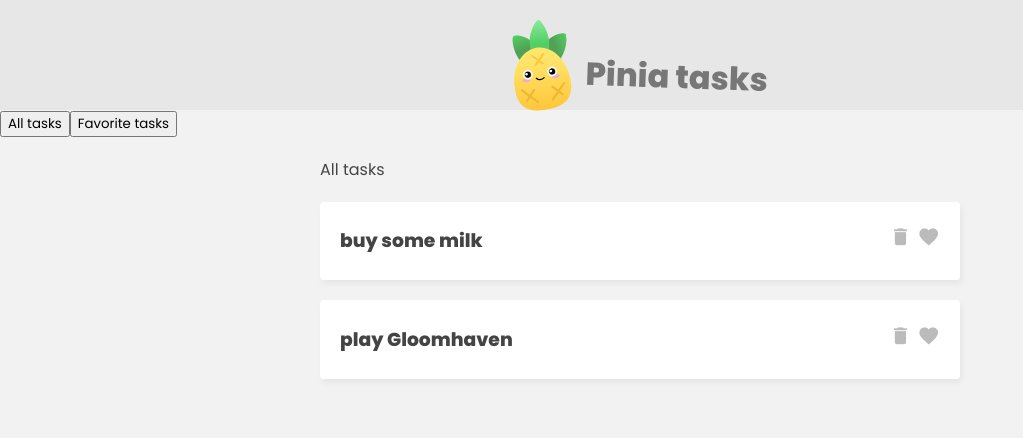
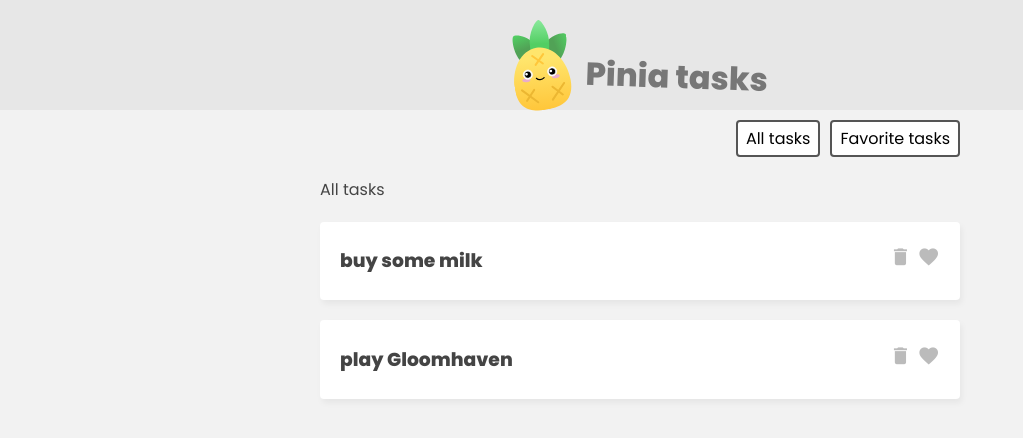
Before and after one commit to mehrnaz98/pinia-tasks, a Vue app: page / in a window 1280 px wide. Shown: the top 438 px of the page, without its empty margins (0-1023 px from the left). Built offline with nearby package versions, Linux system fonts and the light colour scheme; the HTML template or start-up script is replaced by a standard one.

Commit message:
Add styles for the filter nav and buttons

```diff
--- a/src/assets/main.css
+++ b/src/assets/main.css
@@ -59,3 +59,21 @@
   cursor: pointer;
   color: #bbb;
 }
+
+/* filter nav */
+.filter {
+  width: 640px;
+  margin: 10px auto;
+  text-align: right;
+}
+.filter button {
+  display: inline-block;
+  margin-left: 10px;
+  background: #fff;
+  border: 2px solid #555;
+  border-radius: 4px;
+  padding: 4px 8px;
+  cursor: pointer;
+  font-size: 0.8em;
+  font-size: 1em;
+}
```
